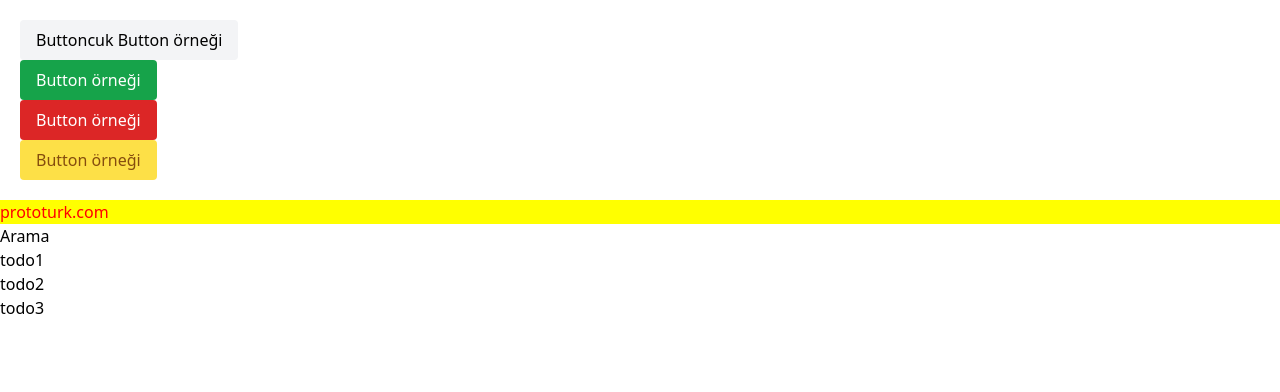
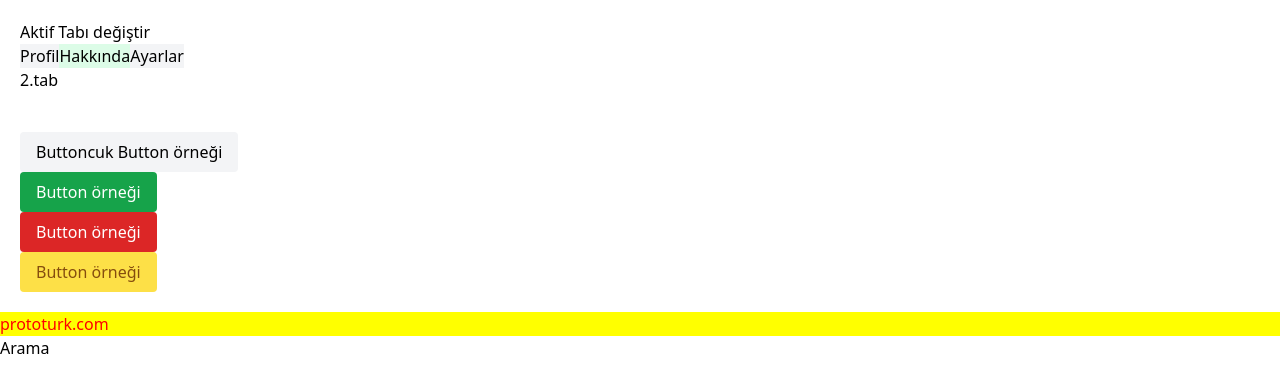
Before and after one commit to halilenesozdemir/Basic-React-Projects, a React (Create React App) app in the folder protoreactproje/: page / in a window 1280 px wide. Shown: the top 392 px of the page. Built offline with nearby package versions, Linux system fonts and the light colour scheme.

Commit message:
Classic Prototurk Example -> Tab understood

```diff
--- a/protoreactproje/src/App.js
+++ b/protoreactproje/src/App.js
@@ -1,11 +1,22 @@
 import './tailwind.css';
 import Button from './components/Button';
+import Tab from './components/Tab';
+import { useState } from 'react';
 
 function App() {
-  const todos = ['todo1', 'todo2', 'todo3'];
+  const [activeTab, setActiveTab] = useState(1);
 
   return (
     <>
+      <div style={{ padding: 20 }}>
+        <button onClick={() => setActiveTab(2)}>Aktif Tabı değiştir</button>
+        <Tab activeTab={activeTab} setActiveTab={setActiveTab}>
+          <Tab.panel title='Profil'>1.tab</Tab.panel>
+          <Tab.panel title='Hakkında'>2.tab</Tab.panel>
+          <Tab.panel title='Ayarlar'>3.tab</Tab.panel>
+        </Tab>
+      </div>
+
       <div style={{ padding: 20 }}>
         <Button text='Button örneği'>Buttoncuk</Button>
         <Button text='Button örneği' variant='success' />
@@ -21,11 +32,6 @@ function App() {
           Arama
         </label>
         <input type='text' id='search' tabIndex='1' />
-        <ul>
-          {todos.map((todo, index) => (
-            <li key={index}>{todo}</li>
-          ))}
-        </ul>
       </main>
     </>
   );
--- /dev/null
+++ b/protoreactproje/src/components/Tab.js
@@ -0,0 +1,22 @@
+import { useState } from 'react';
+
+function Tab({ children, activeTab, setActiveTab }) {
+  return (
+    <>
+      <nav>
+        {children.map((item, key) => (
+          <button onClick={() => setActiveTab(key)} className={activeTab === key ? 'bg-green-100' : 'bg-gray-100'}>
+            {item.props.title}
+          </button>
+        ))}
+      </nav>
+      {children[activeTab]}
+    </>
+  );
+}
+
+Tab.panel = function ({ children, title }) {
+  return <div>{children}</div>;
+};
+
+export default Tab;
```
